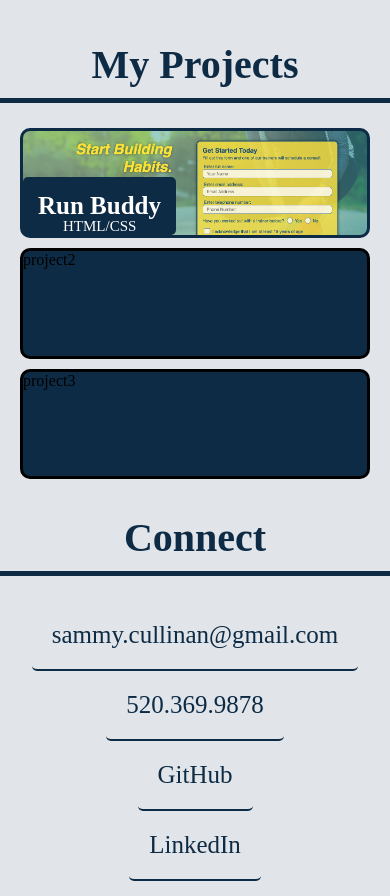
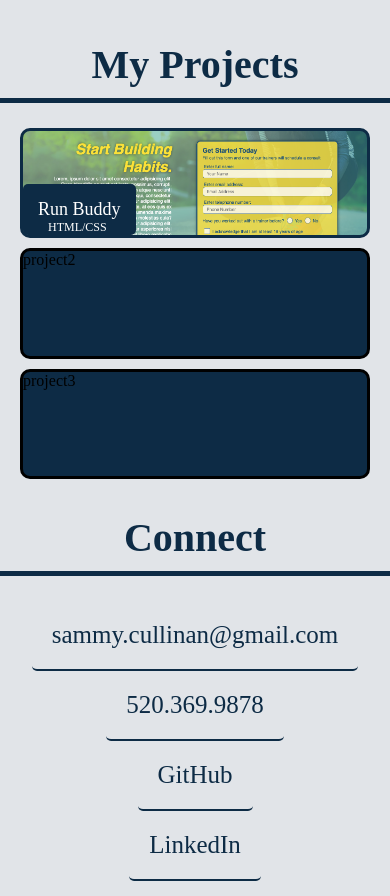
Before and after one commit to cullinans1/Portfolio, a plain HTML site: page index.html in a window 390 px wide. Shown: the part 1300-2196 px from the top of the page. Drawn offline with Linux system fonts and the light colour scheme.

Commit message:
added functioing project 1 link and background image

```diff
--- a/assets/css/style.css
+++ b/assets/css/style.css
@@ -182,7 +182,12 @@ footer a {
     background-position: center;
     background-size: cover;
 }
-.box1 h3 {
+.box1 a {
+    text-decoration: none;
+    padding: 100px;
+}
+.box1 a {
+    text-decoration: none;
     font-size: 25px;
     color: var(--color2);
     padding: 15px;
@@ -192,10 +197,9 @@ footer a {
 .box1 p {
     font-size: 15px;
     color: var(--color2);
-    background-color: var(--color1);
     position: absolute;
     border-radius: 5px;
-    margin: 0 40px;
+    margin: 0 20px;
 }
 .box2 {
     grid-column: 1/ span 4;
@@ -220,6 +224,13 @@ footer a {
     .picture {
         height: 50vw;
         width: 30%;
+    }
+    .box1 a {
+        font-size: 18px;
+    }
+    .box1 p {
+        font-size: 12px;
+        margin: 0 10px;
     }
 }
 @media screen and (max-width: 575px) {
--- a/index.html
+++ b/index.html
@@ -56,9 +56,11 @@
     </h2>
     <div class="project-grid-layout">
         <div class="project-grid">
-            <div class="project box1">
-                <h3>Run Buddy</h3>
+            <div class="project box1" title="Run-Buddy website made with HTML and CSS">
+                <a href="https://cullinans1.github.io/run-buddy/" target="_blank">
+                    Run Buddy
                 <p>HTML/CSS</p>
+                </a>
             </div>
             <div class="project box2">
                 project2
```
